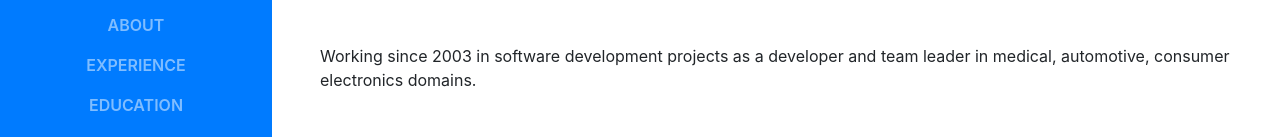
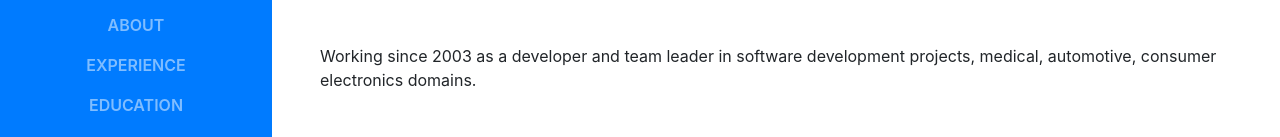
Before and after one commit to mehmetrizaoz/mehmetrizaoz.github.io, a website with bundled scripts: page index.html in a window 1280 px wide. Shown: the part 340-477 px from the top of the page. Built offline with nearby package versions, Linux system fonts and the light colour scheme; a web font is replaced by a local one.

Commit message:
Update index.html

```diff
--- a/index.html
+++ b/index.html
@@ -71,7 +71,7 @@
           <div class="mb-5">Ankara - Turkey ·
             <a href="mailto:mehmetrizaoz@gmail.com">mehmetrizaoz@gmail.com</a>
           </div>
-          <p class="mb-5">Working since 2003 in software development projects as a developer and team leader in medical, automotive, consumer electronics domains.</p>
+          <p class="mb-5">Working since 2003 as a developer and team leader in software development projects, medical, automotive, consumer electronics domains.</p>
           <ul class="list-inline list-social-icons mb-0">
             <li class="list-inline-item">
               <a href="#">
```
